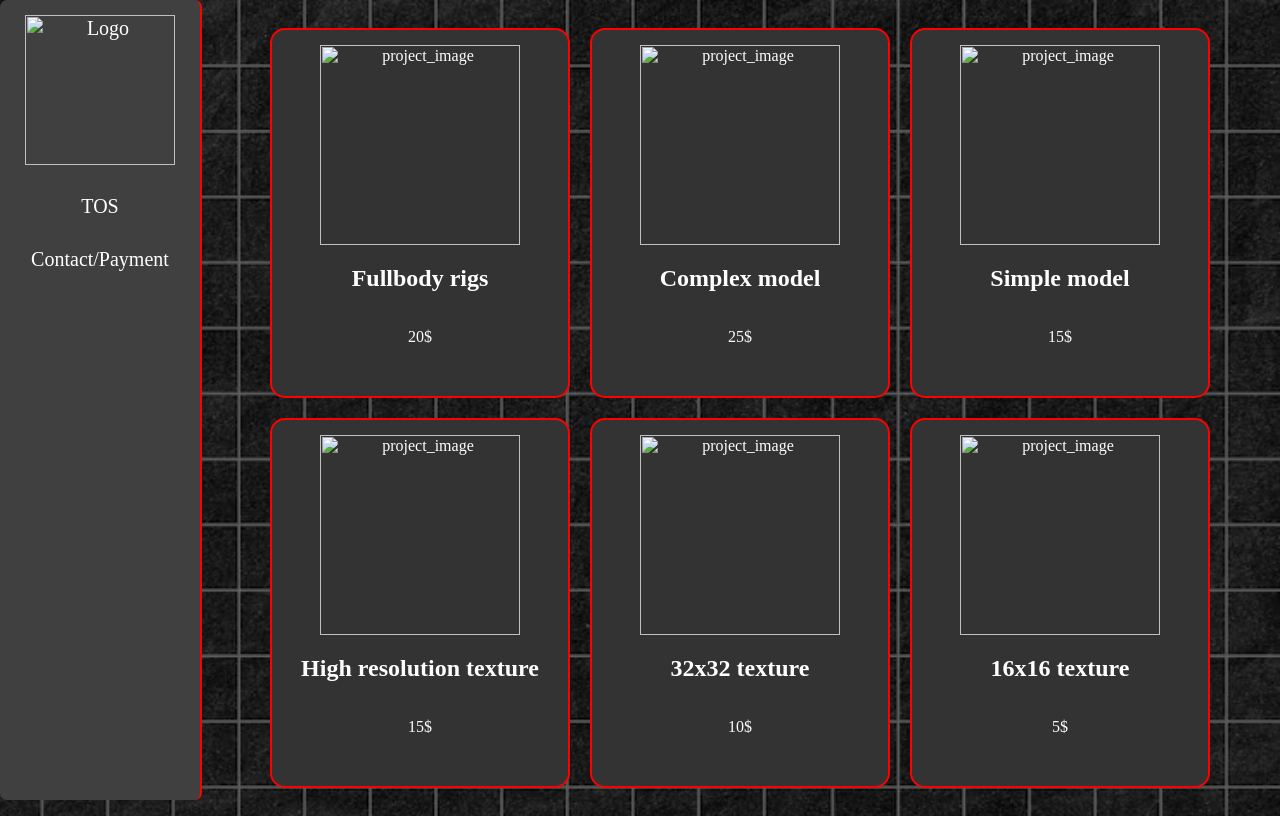
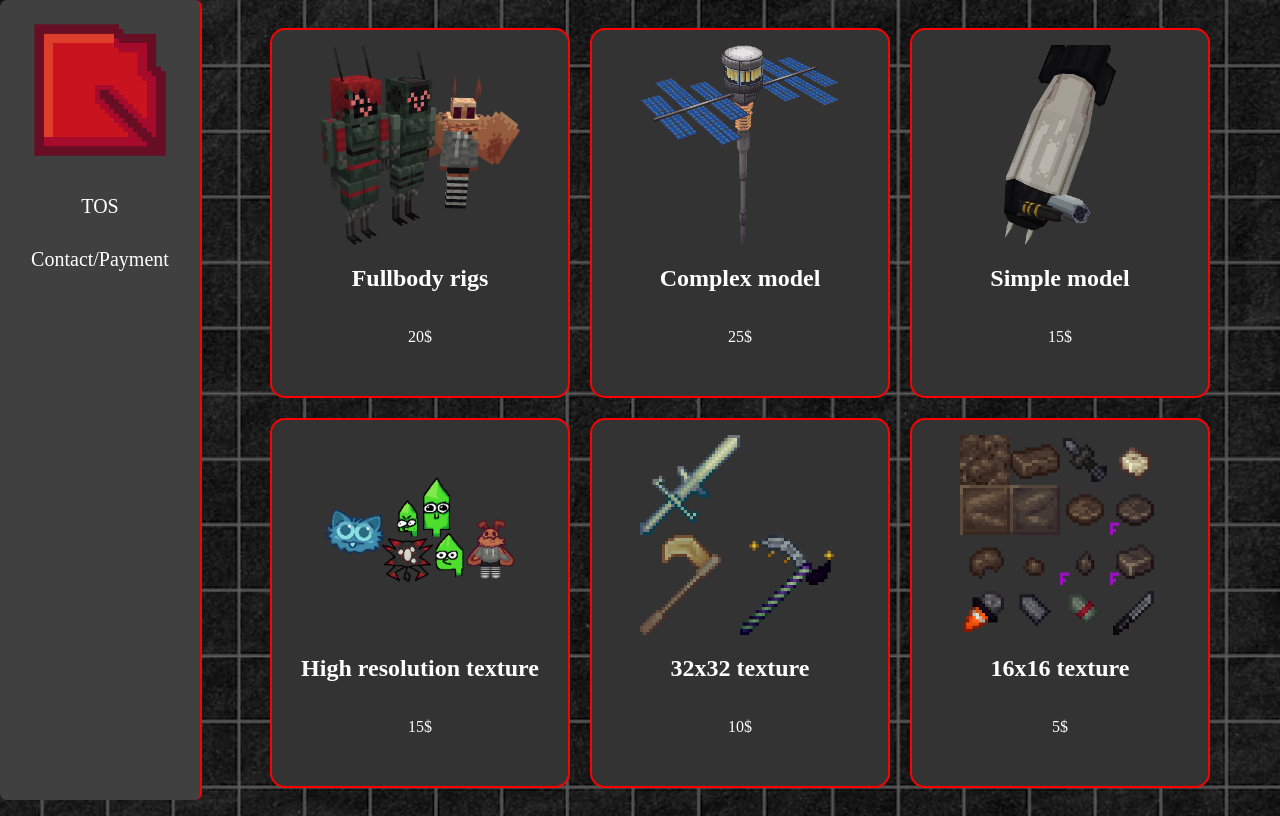
Before and after one commit to Damielle3141/damielle3141.github.io, a plain HTML site: page docs/index.html in a window 1280 px wide. Drawn offline with Linux system fonts and the light colour scheme; files whose address does not match are found by name.

Commit message:
stop fucking generating bullshit

```diff
--- a/docs/index.html
+++ b/docs/index.html
@@ -10,7 +10,7 @@
 <!-- --------- Navbar --------- -->
 <nav class="navBar">
 <ul>
-<li> <a id= "logo"; href="index.html"> <img src="docs/pictures/logo.png" alt="Logo" width="150" height="150"> </a> </li>
+<li> <a id= "logo"; href="index.html"> <img src="../pictures/logo.png" alt="Logo" width="150" height="150"> </a> </li>
 <li> <a href="termsOfService.htm"> TOS </a> </li>
 <li> <a href="contactInfo.htm"> Contact/Payment </a> </li>
 <li id="navFooter"> <p> made by DeliciusLasagna </p> </li>
@@ -22,37 +22,37 @@
 <div class="project_grid">
 
       <section class="project_card">
-        <img src="docs/pictures/examples/full_rigged.png" alt="project_image"/>
+        <img src="../pictures/examples/full_rigged.png" alt="project_image"/>
         <h1>Fullbody rigs</h1>
         <p>20$</p>
       </section>
 
       <section class="project_card">
-        <img src="docs/pictures/examples/complex.png" alt="project_image"/>
+        <img src="../pictures/examples/complex.png" alt="project_image"/>
         <h1>Complex model</h1>
         <p>25$</p>
       </section>
 
       <section class="project_card">
-        <img src="docs/pictures/examples/simple.png" alt="project_image"/>
+        <img src="../pictures/examples/simple.png" alt="project_image"/>
         <h1>Simple model</h1>
         <p>15$</p>
       </section>
 
       <section class="project_card">
-        <img src="docs/pictures/examples/exampleHighRes.png" alt="project_image"/>
+        <img src="../pictures/examples/exampleHighRes.png" alt="project_image"/>
         <h1>High resolution texture</h1>
         <p>15$</p>
       </section>
 
       <section class="project_card">
-        <img src="docs/pictures/examples/example32.png" alt="project_image"/>
+        <img src="../pictures/examples/example32.png" alt="project_image"/>
         <h1>32x32 texture</h1>
         <p>10$</p>
       </section>
 
       <section class="project_card">
-        <img src="docs/pictures/examples/example16.png" alt="project_image"/>
+        <img src="../pictures/examples/example16.png" alt="project_image"/>
         <h1>16x16 texture</h1>
         <p>5$</p>
       </section>
```
